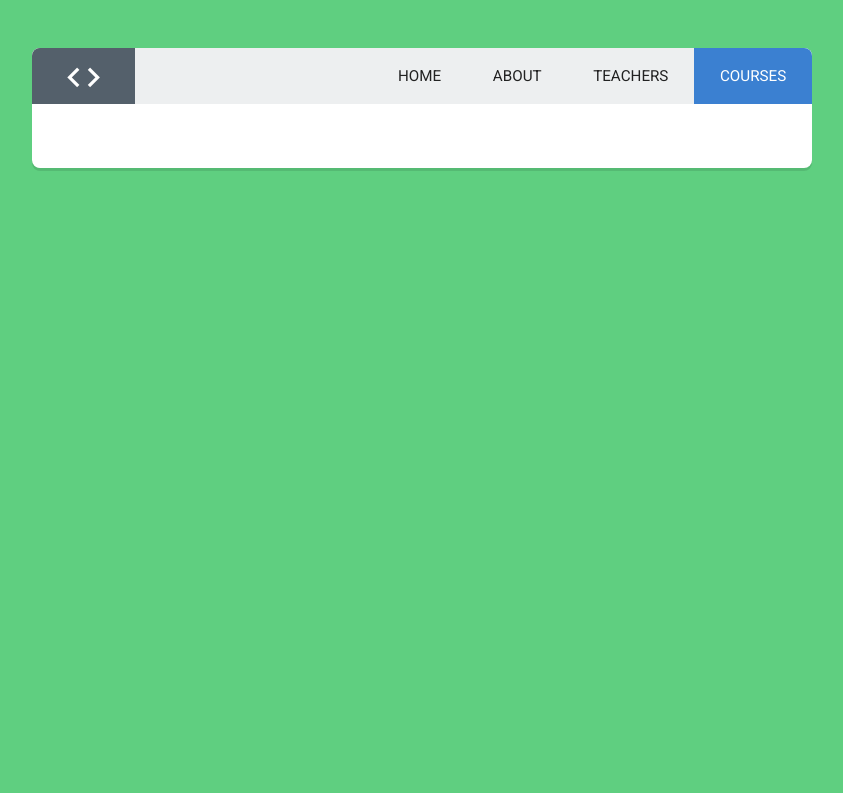
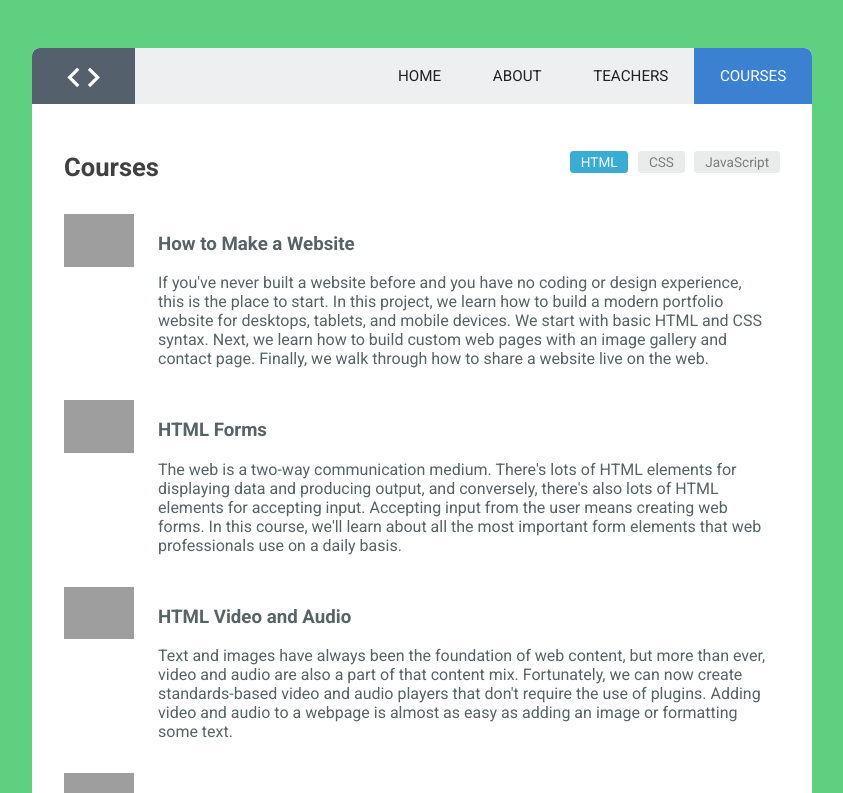
Before and after one commit to hsperez6/REV-U7-Course-Directory, a React (Create React App) app: page /courses/html in a window 1280 px wide. Shown: the top 793 px of the page, without its empty margins (218-1061 px from the left). Built offline with nearby package versions, Linux system fonts and the light colour scheme; grey boxes are pictures that could not be loaded.

Commit message:
Routing Progress
Descendant and Nested Routes
Redirect with Navigate
404 handling

```diff
--- a/src/App.js
+++ b/src/App.js
@@ -1,5 +1,5 @@
 import React from "react";
-import { Route, Routes } from "react-router-dom";
+import { Route, Routes, Navigate } from "react-router-dom";
 
 // App Components
 import Home from "./components/Home";
@@ -7,20 +7,31 @@ import About from "./components/About";
 import Teachers from "./components/Teachers";
 import Courses from "./components/Courses";
 import Header from "./components/Header";
+import NotFound from "./components/NotFound";
 
+//Courses Components
+import HTML from "./components/courses/HTML";
+import CSS from "./components/courses/CSS";
+import JavaScript from "./components/courses/JavaScript";
 
 function App() {
   return (
     <div className="container">
-      <Header/>
+      <Header />
       <Routes>
         <Route path="/" element={<Home />} />
         <Route path="about" element={<About />} />
         <Route path="teachers" element={<Teachers />} />
-        <Route path="courses" element={<Courses />} />
+        <Route path="courses" element={<Courses />}>
+          <Route index element={<Navigate replace to="html"/>} />
+          <Route path="html" element={<HTML />} />
+          <Route path="css" element={<CSS />} />
+          <Route path="javascript" element={<JavaScript />} />
+        </Route>
+        <Route path="*" element={<NotFound />} />
       </Routes>
     </div>
   );
-}
+};
 
 export default App;
--- a/src/components/Courses.js
+++ b/src/components/Courses.js
@@ -1,9 +1,6 @@
 import React from 'react';
-import { Route, Routes, NavLink } from "react-router-dom";
+import { NavLink, Outlet } from "react-router-dom";
 
-import HTML from "./courses/HTML"
-import CSS from "./courses/CSS"
-import JavaScript from "./courses//JavaScript"
 
 const Courses = () => (
   <div className="main-content courses">
@@ -15,11 +12,7 @@ const Courses = () => (
         <li><NavLink to='javascript'>JavaScript</NavLink></li>
       </ul>
     </div>
-    <Routes>
-      <Route path='html' element={<HTML />} />
-      <Route path='css' element={<CSS />} />
-      <Route path='javascript' element={<JavaScript />} />
-    </Routes>
+    <Outlet/>
   </div>
 );
 
--- a/src/components/Header.js
+++ b/src/components/Header.js
@@ -6,7 +6,7 @@ const Header = () => (
   <header>
     <span className="icn-logo"><i className="material-icons">code</i></span>
     <ul className="main-nav">
-      <li><NavLink to="/" end>Home</NavLink></li>
+      <li><NavLink to="/">Home</NavLink></li>
       <li><NavLink to="/about">About</NavLink></li>
       <li><NavLink to="/teachers">Teachers</NavLink></li>
       <li><NavLink to="/courses">Courses</NavLink></li>
--- a/src/index.js
+++ b/src/index.js
@@ -1,7 +1,6 @@
 import React from 'react';
 import ReactDOM from 'react-dom/client';
 import { BrowserRouter } from 'react-router-dom'
-
 
 import './index.css';
 import App from './App';
```
